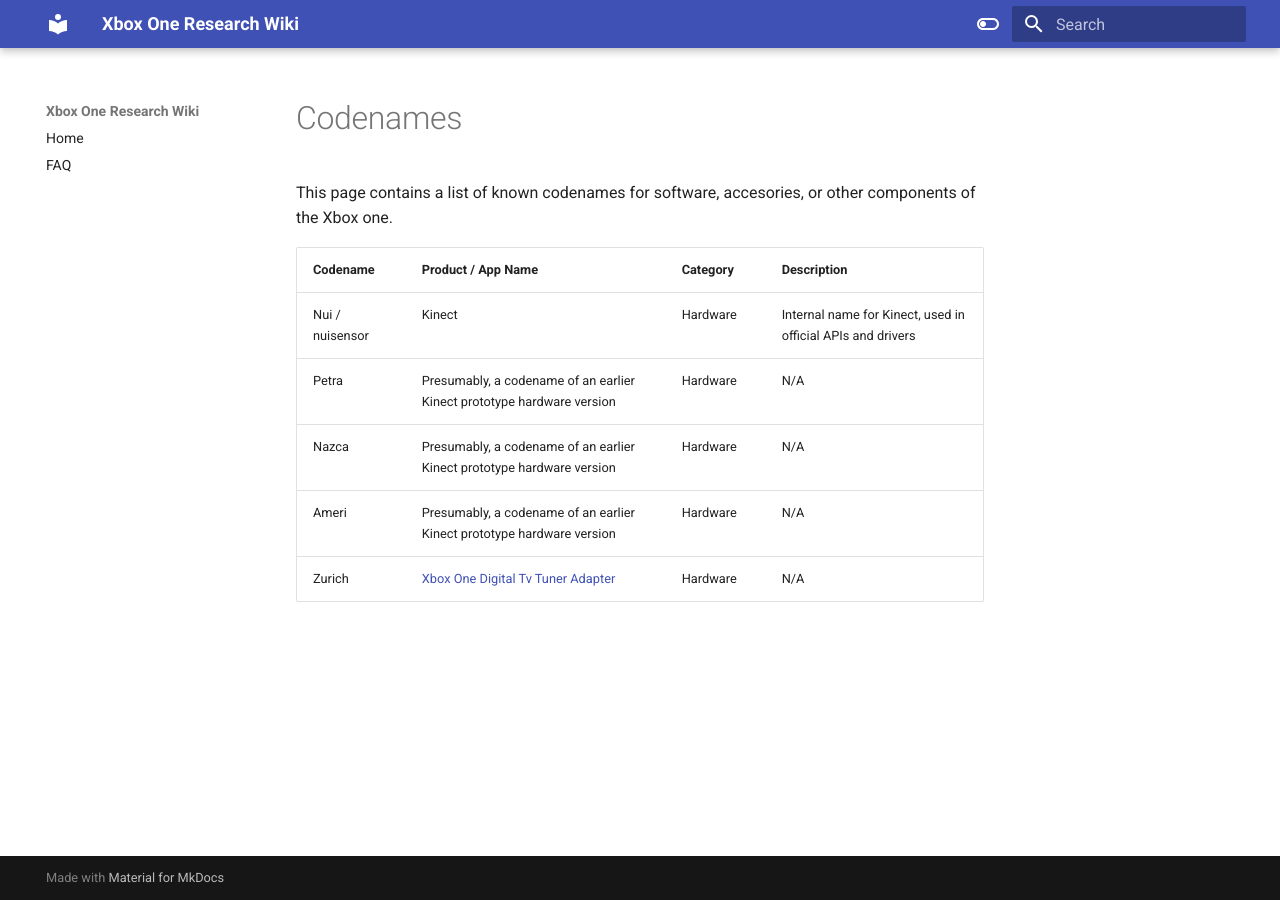
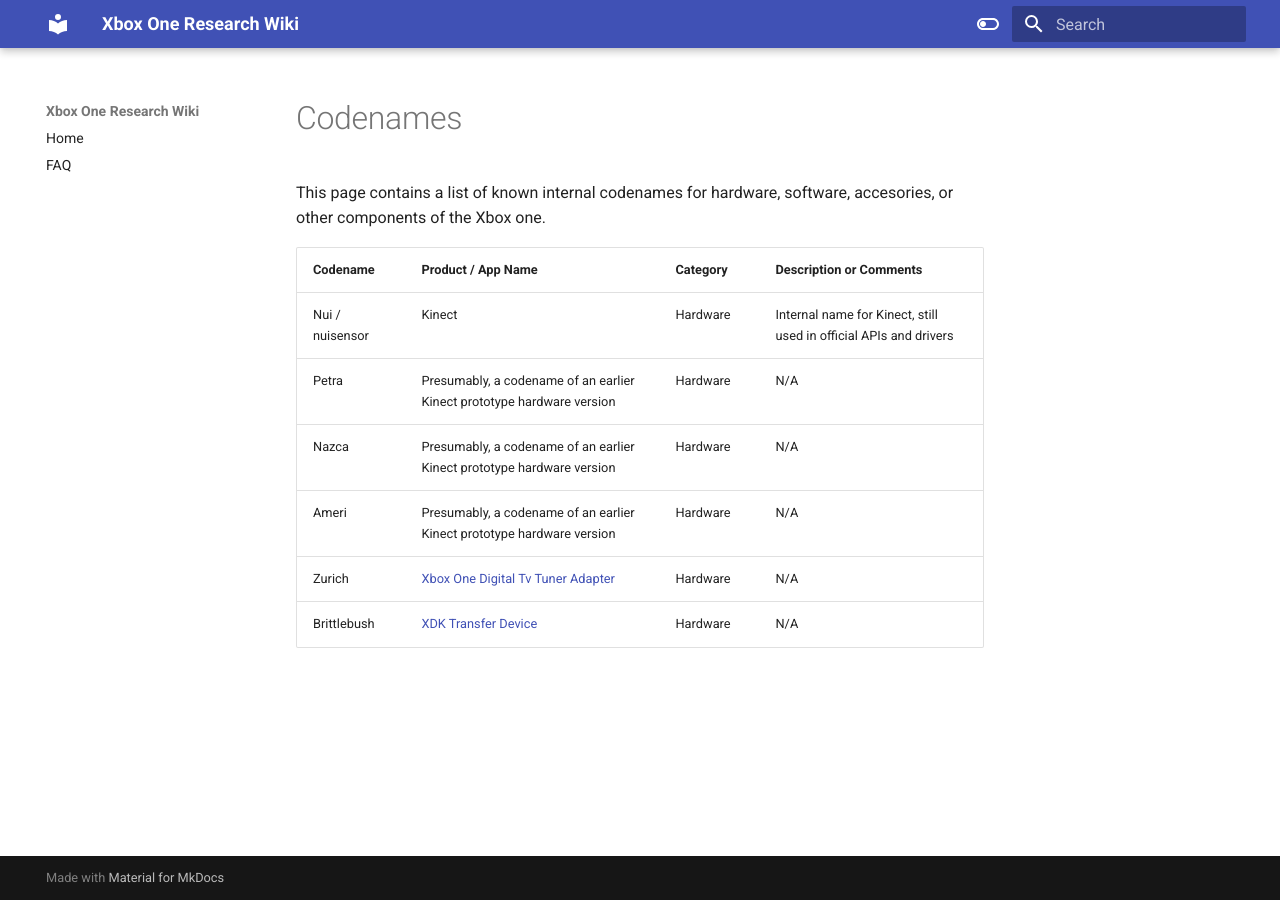
Before and after one commit to xboxoneresearch/wiki, an MkDocs documentation site: the page built from docs/codenames.md, in a window 1280 px wide. Built offline with MkDocs 1.6.1 and Material for MkDocs 9.7.7, drawn with Linux system fonts in a browser that asks for light colours.

Commit message:
Document Brittlebush codename

```diff
--- a/docs/codenames.md
+++ b/docs/codenames.md
@@ -1,11 +1,12 @@
 # Codenames
 
-This page contains a list of known codenames for software, accesories, or other components of the Xbox one.
+This page contains a list of known internal codenames for hardware, software, accesories, or other components of the Xbox one.
 
-| Codename   |      Product / App Name     | Category |  Description |
+| Codename   |      Product / App Name     | Category |  Description or Comments |
 |----------|-------------|------|------|
-| Nui / nuisensor | Kinect | Hardware | Internal name for Kinect, used in official APIs and drivers |
+| Nui / nuisensor | Kinect | Hardware | Internal name for Kinect, still used in official APIs and drivers |
 | Petra  | Presumably, a codename of an earlier Kinect prototype hardware version | Hardware | N/A |
 | Nazca  | Presumably, a codename of an earlier Kinect prototype hardware version | Hardware | N/A |
 | Ameri  | Presumably, a codename of an earlier Kinect prototype hardware version | Hardware | N/A |
 | Zurich | [Xbox One Digital Tv Tuner Adapter](https://www.amazon.de/Xbox-One-Digital-TV-Tuner/dp/B00E97HVJI)   |  Hardware | N/A |
+| Brittlebush | [XDK Transfer Device]([https://www.amazon.de/Xbox-One-Digital-TV-Tuner/dp/B00E97HVJI](https://xosft.dev/wiki/xdk_transfer/))   |  Hardware | N/A |
```
